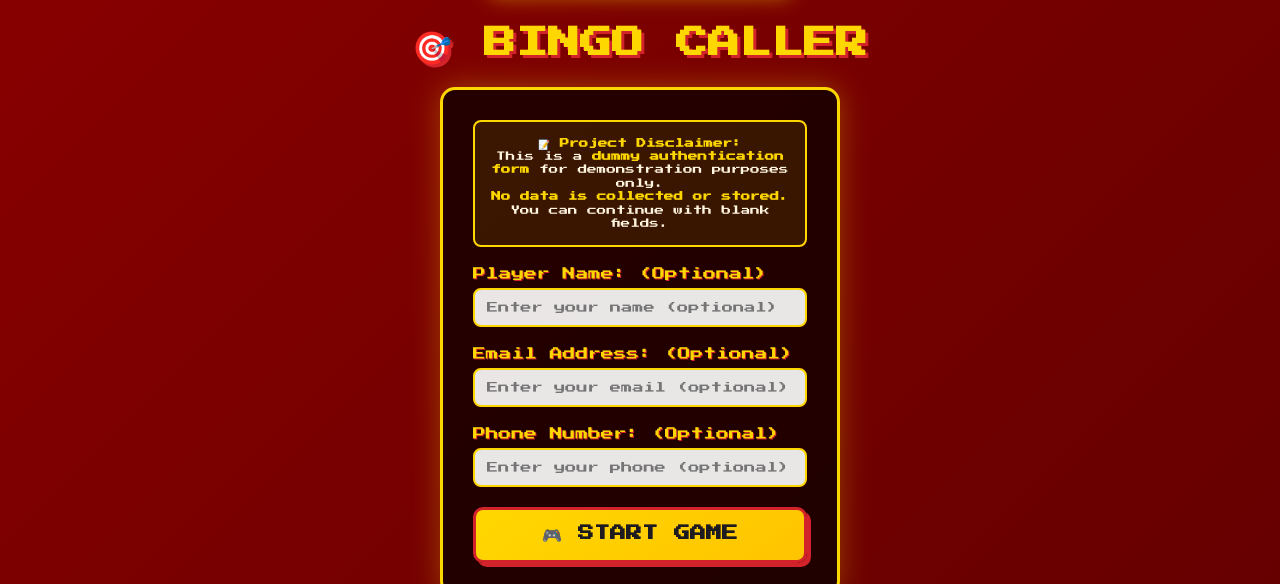
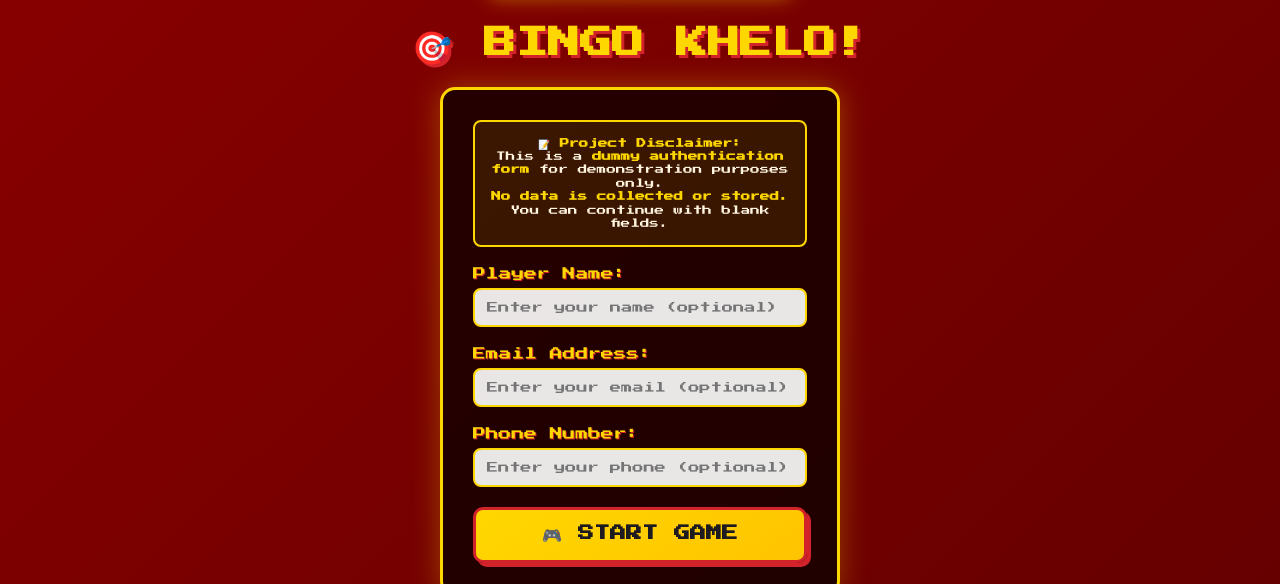
Before and after one commit to jinxednetwork/bingo-game-v1, a plain HTML site: page index.html in a window 1280 px wide. Shown: the part 216-800 px from the top of the page. Drawn offline with Linux system fonts and the light colour scheme.

Commit message:
Update page title

```diff
--- a/index.html
+++ b/index.html
@@ -3,7 +3,7 @@
 <head>
     <meta charset="UTF-8">
     <meta name="viewport" content="width=device-width, initial-scale=1.0">
-    <title>🎯 BINGO CALLER</title>
+    <title>🎯 BINGO CALLER - Updated</title>
     <style>
         @import url('https://fonts.googleapis.com/css2?family=Press+Start+2P&display=swap');
 
@@ -501,7 +501,7 @@
         <div class="logo-container">
             <img src="Bingo! Logo.png" alt="Bingo Logo" class="logo">
         </div>
-        <h1 class="welcome-title">🎯 BINGO CALLER</h1>
+        <h1 class="welcome-title">🎯 BINGO KHELO!</h1>
         <div class="auth-form">
             <div class="disclaimer">
                 <strong>📝 Project Disclaimer:</strong><br>
@@ -509,15 +509,15 @@
                 <strong>No data is collected or stored.</strong> You can continue with blank fields.
             </div>
             <div class="form-group">
-                <label for="playerName">Player Name: (Optional)</label>
+                <label for="playerName">Player Name:</label>
                 <input type="text" id="playerName" placeholder="Enter your name (optional)">
             </div>
             <div class="form-group">
-                <label for="playerEmail">Email Address: (Optional)</label>
+                <label for="playerEmail">Email Address:</label>
                 <input type="email" id="playerEmail" placeholder="Enter your email (optional)">
             </div>
             <div class="form-group">
-                <label for="playerPhone">Phone Number: (Optional)</label>
+                <label for="playerPhone">Phone Number:</label>
                 <input type="tel" id="playerPhone" placeholder="Enter your phone (optional)">
             </div>
             <button class="play-button" onclick="startGame()">🎮 START GAME</button>
```
